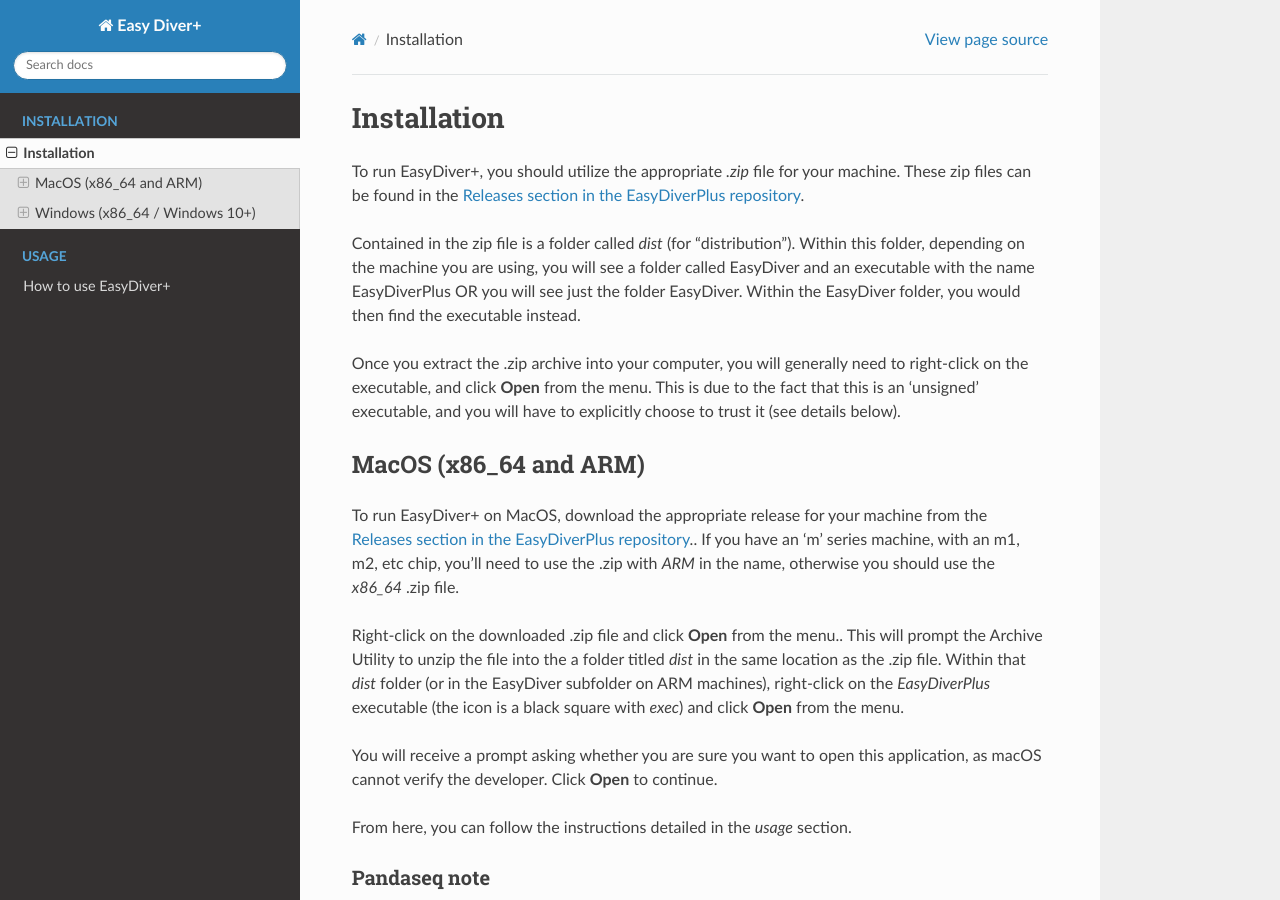
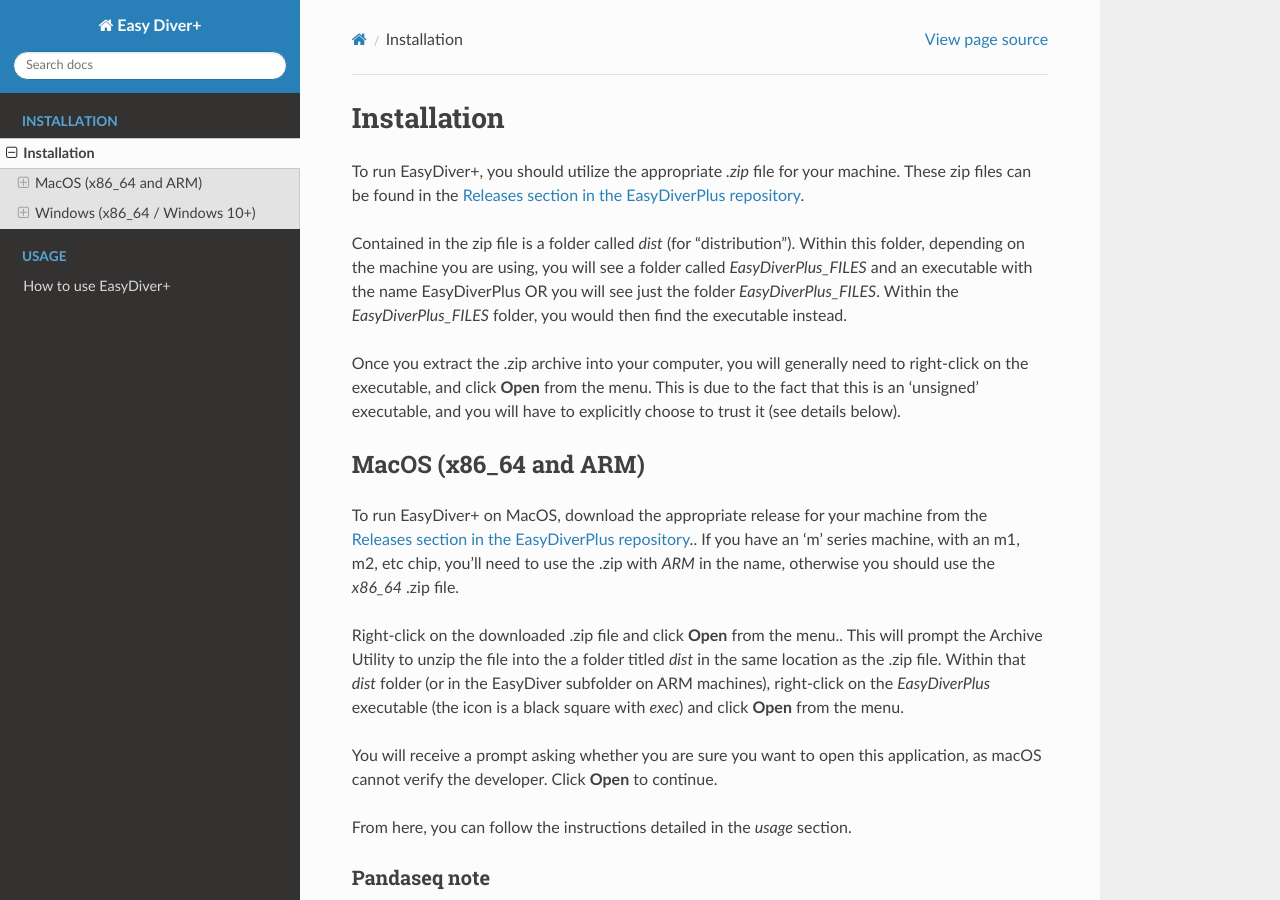
Before and after one commit to celiablanco/EasyDiverPlus, a Sphinx documentation site: the page built from docs/source/installation.rst, in a window 1280 px wide and 900 px high. Built offline with Sphinx 7.4.7 and the Read the Docs theme 2.0.0, drawn with Linux system fonts in a browser that asks for light colours.

Commit message:
small update to installation instructions

```diff
--- a/docs/source/installation.rst
+++ b/docs/source/installation.rst
@@ -5,8 +5,8 @@
 These zip files can be found in the `Releases section in the EasyDiverPlus repository <https://github.com/celiablanco/EasyDiverPlus/releases>`_.
 
 Contained in the zip file is a folder called `dist` (for "distribution"). Within this folder,
-depending on the machine you are using, you will see a folder called EasyDiver and an executable
-with the name EasyDiverPlus OR you will see just the folder EasyDiver. Within the EasyDiver folder,
+depending on the machine you are using, you will see a folder called `EasyDiverPlus_FILES` and an executable
+with the name EasyDiverPlus OR you will see just the folder `EasyDiverPlus_FILES`. Within the `EasyDiverPlus_FILES` folder,
 you would then find the executable instead.
 
 Once you extract the .zip archive into your computer, you will generally need to right-click on the executable,
```
